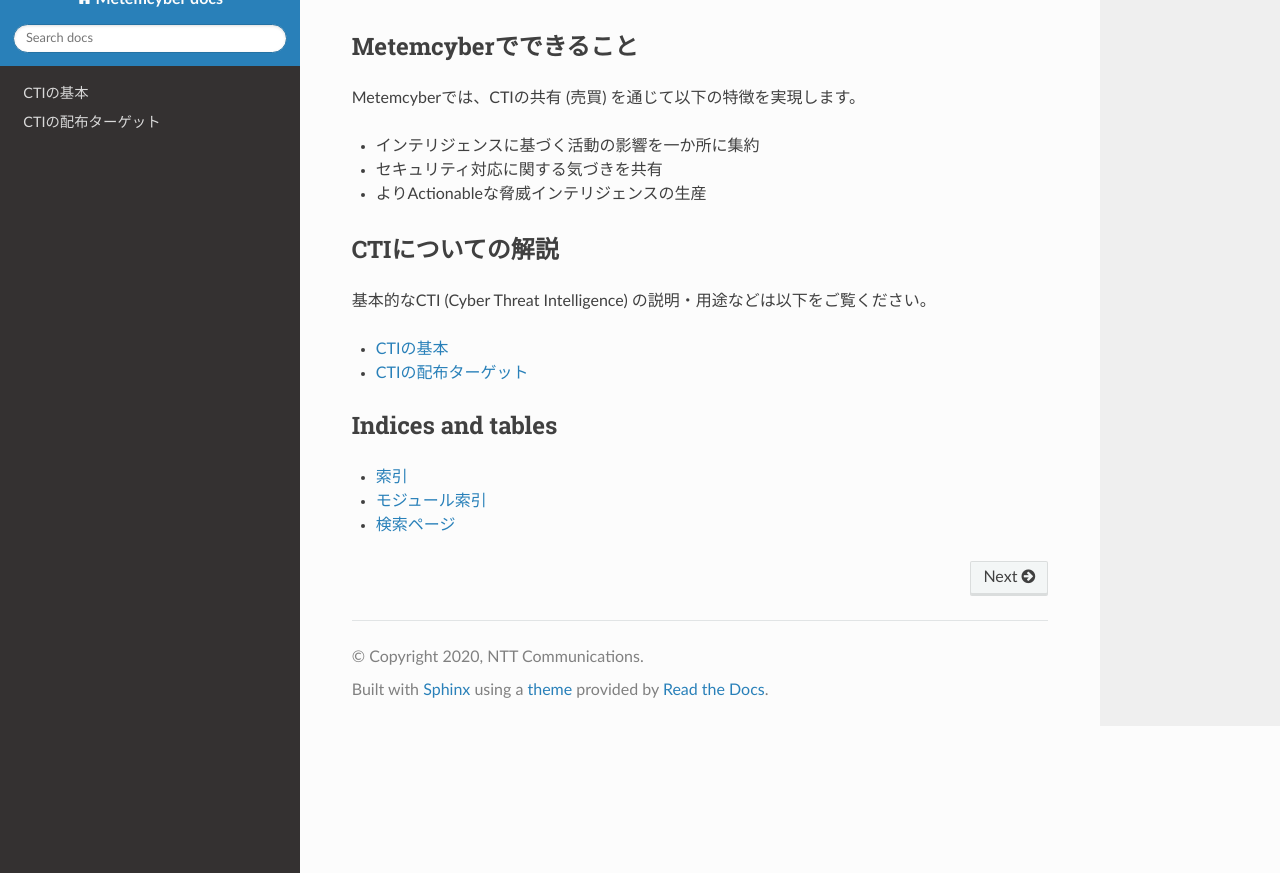
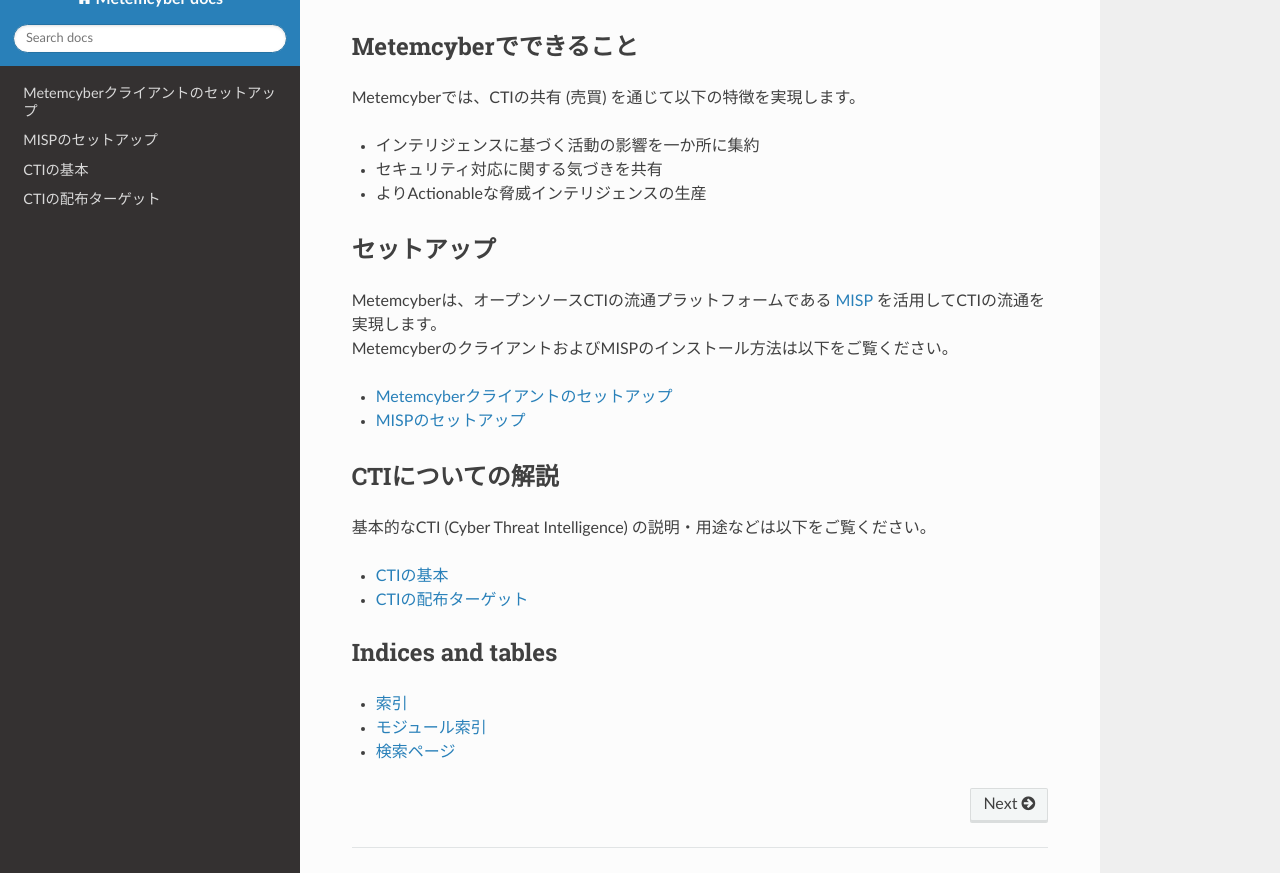
Before and after one commit to nttcom/metemcyber, a Sphinx documentation site: the page built from docs/index.rst, in a window 1280 px wide and 900 px high, scrolled down 684 px, cut to the strip 27-900 px from the top of the window. Built offline with Sphinx 7.4.7 and the Read the Docs theme 2.0.0, drawn with Linux system fonts in a browser that asks for light colours; some of the changed lines change nothing that is shown.

Commit message:
Add setup documents

```diff
--- a/docs/index.rst
+++ b/docs/index.rst
@@ -1,8 +1,8 @@
 Metemcyber: 脅威インテリジェンス流通基盤
-======================================
+========================================
 
 Metemcyberとは何か？
------------------
+--------------------
 | Metemcyberは、良質なCTI (Cyber Threat Intelligence: 脅威情報) をブロックチェーン上で流通させるための、**脅威インテリジェンス流通基盤** です。
 | ブロックチェーン上でCTIを流通させることで、可観測性が高いCTIの流通を実現を目指すとともに、これまで暗黙知であったインテリジェンス活用データを見える化を行います。
 
@@ -12,12 +12,24 @@
             <iframe src="https://drive.google.com/file/d/1Ec3fWHYrK_-v0PTovCf77HgMxA7mof9r/preview" width="640" height="360"></iframe>
 
 Metemcyberでできること
---------------------
+----------------------
 Metemcyberでは、CTIの共有 (売買) を通じて以下の特徴を実現します。
 
 - インテリジェンスに基づく活動の影響を一か所に集約
 - セキュリティ対応に関する気づきを共有
 - よりActionableな脅威インテリジェンスの生産
+
+
+セットアップ
+------------
+| Metemcyberは、オープンソースCTIの流通プラットフォームである `MISP <https://www.misp-project.org/>`_ を活用してCTIの流通を実現します。
+| MetemcyberのクライアントおよびMISPのインストール方法は以下をご覧ください。
+
+.. toctree::
+    :maxdepth: 1
+
+    setup/metemcyber
+    setup/misp
 
 CTIについての解説
 -----------------
--- /dev/null
+++ b/docs/setup/metemcyber.rst
@@ -0,0 +1,111 @@
+Metemcyberクライアントのセットアップ
+====================================
+
+本ページでは、MetemcyberのInstall方法について解説いたします。
+
+
+Requirment
+----------
+* Docker環境 (Docker-CE等)
+* `jq <https://stedolan.github.io/jq/>`_ (設定ファイルの解析時に必要)
+* Python 3.8+
+* `go-ethereum <https://github.com/ethereum/go-ethereum>`__ (鍵作成時に必要)
+
+
+Metemcyberのセットアップ
+------------------------
+
+    .. code-block:: bash
+
+        git clone https://github.com/nttcom/metemcyber.git
+        cd metemcyber
+
+
+ブロックチェーン接続のための鍵作成
+----------------------------------
+| `go-ethereum <https://github.com/ethereum/go-ethereum>`__ を使用し、鍵を作成します。
+| インストール方法は `公式ページ <https://geth.ethereum.org/docs/install-and-build/installing-geth#install-on-ubuntu-via-ppas>`_ を参考に行います。
+| ubuntuだと apt コマンドでインストール可能になっています。
+
+    .. code-block:: bash
+
+        sudo add-apt-repository -y ppa:ethereum/ethereum
+        sudo apt-get update
+        sudo apt-get install ethereum
+
+| 以下のコマンドを実行すると、Ethereumの鍵が作成されます。
+| 作成した鍵は、  `~/.ethereum/keystore/[time]--[address]`　に保存されます。
+
+    .. code-block:: bash
+
+        geth account new
+
+ブロックチェーン接続のための設定ファイルの準備
+----------------------------------------------
+| Ethereumに接続するための設定ファイルを準備します。
+| Pricom, ganache などのProviderごとにworkspaceが用意されています。ganacheなどはローカルでのテスト実行のためのworkspaceとなるため、基本的には操作する必要がありません。
+| Metemcyber共通のブロックチェーンにアクセスする場合、pricom用のworkspace “workspace.pricom/” に各種設定ファイルを格納します。
+
+environments
+~~~~~~~~~~~~~
+| 使用するブロックチェーン基盤にMetemcyberクライアントからアクセスするために、workspaceごとの設定ファイルが “workspace.XXXX/environments” に配置されております。
+| Metemcyberの環境に接続する際は、workspace.pricom/environments に配置された設定ファイルを利用します。
+| workspaceごとの設定ファイルが workspace.[workspace名]/environments に生成されるため、基本的にユーザが操作する必要はありません。
+
+    .. code-block::
+        :caption: workspace.pricom/environments
+
+        ## static params around network (out of our control)
+        DOCKER_NETWORK=memcyber-pricom
+        PROVIDER_HOST=rpc.metemcyber.ntt.com
+        PROVIDER_FROM_LOCAL=https://${PROVIDER_HOST}
+
+config
+~~~~~~~
+| Metemcyber上でCTIを収集するためには、配布されているCTIのリストを保持しているコントラクト (カタログコントラクト) などを参照する必要があります。
+| カタログコントラクトのアドレスなど、Metemcyber を利用するのに必要なアドレスが　workspace.pricom/config.ini から参照されます。このファイルはデフォルトで設定されており、基本的にユーザが操作する必要はありません。
+
+    .. code-block::
+        :caption: workspace.pricom/config.ini
+
+        [catalog]
+        address = 0x2174f4D4f9e0900838dFF911eC27f892aE681365
+
+        [broker]
+        address = 0x05F58Fa2eb18F0AD386daAfE7BDC189af3299945
+
+        [operator]
+        address = 0xaFA074f0Df765F2D65e5Ba9354DF11FA21C32026
+        owner = 0x97aa90C5D1CAA592707CC26f6B8BEFe56b5e025d
+        solver_pluginfile =
+
+        [memcyber_util]
+        address = 0x40Ce47d31990703C5Aa8C9D889b7eBefBCD47829
+        placeholder = __$d155a977877e3237ef3c963856ee3253bb$__
+
+
+metemcyber.settings
+~~~~~~~~~~~~~~~~~~~~
+| metemcyber の実証実験においては、クライアント間でCTIの実ファイルを共有するために、Google Cloud Platoform (GCP) を利用します。GCPにアクセスするための情報を metemcyber.settings に記載します。
+| 実証実験の利用規約に同意したときに表示されたアクセストークンを “FUNCTIONS_TOKEN” に入力します。
+| 例として、アクセストークンが 「abcdefgh」の場合は以下のように入力します。
+
+    .. code-block::
+        :caption: metemcyber.settings
+
+        FUNCTIONS_URL=https://exchange.prod.metemcyber.ntt.com
+        FUNCTIONS_TOKEN=abcdefgh
+
+セットアップコマンドの実行
+~~~~~~~~~~~~~~~~~~~~~~~~~~
+| 本稿では、Metemcyber クライアントをMetemcyber 環境のブロックチェーン(Pricom)に接続するための、セットアップコマンドの利用方法について説明します。
+| クライアントのセットアップ、起動などには、Metemcyber クライアントプログラムの memcyber_ctl.sh を使用します。
+| クライアントのセットアップは以下のコマンドを実行します
+
+    .. code-block:: bash
+
+        ./memcyber_ctl.sh pricom init
+
+| 上記コマンドで、“workspace/” ディレクトリから、pricom 用のworkspace  である “workspace.pricom/” へのシンボリックリンクが設定されます。
+| Metemcyber クライアントプログラムは “workspace” のディレクトリ内の設定ファイルを参照してブロックチェーンに接続します。
+| `./memcyber_ctl.sh [provier_name] init` コマンドを実施することでworkspace のシンボリックリンクの参照先が入れ替わり、接続先のブロックチェーンの設定を切り替えることができます。
--- /dev/null
+++ b/docs/setup/misp.rst
@@ -0,0 +1,34 @@
+MISPのセットアップ
+==================
+
+| Metemcyberは、`MISP <https://www.misp-project.org/>`_ というオープンソースの脅威情報共有プラットフォームを用いてCTIの共有を実現します。
+| MISPは、脅威インテリジェンスを蓄積・共有・関連づけを行うオープンソースソフトウェアです。
+| 組織はMISPを活用することで、脅威インテリジェンスを効率的に蓄積・共有し、脅威インテリジェンスを活用したセキュリティオペレーションを実施することができます。
+| MISPの詳細を知りたい場合は、`MISP公式サイトの解説 <https://www.misp-project.org/features.html>`_ 、もしくは公式サイトのトレーニング資料や講演資料などを参考にしてください。
+
+    * `MISP公式サイト <https://www.circl.lu/services/misp-training-materials/>`_
+    * `Githubのtrainingレポジトリ <https://github.com/MISP/misp-training>`_
+
+| このページでは、MISPの概要、インストール方法、イベントの作成方法について紹介いたします。
+
+MISPのインストール
+------------------
+
+| MISPのインストール方法は、`MISP公式ページ <https://www.misp-project.org/download/>`_ に記載されています。
+| インストール方法は、いくつかの選択肢があります。
+
+公式のインストールガイドを使う場合
+~~~~~~~~~~~~~~~~~~~~~~~~~~~~~~~~~~
+| サーバ上に直接MISPをインストールする場合は、MISP公式が提供する `MISP Install Documentation <https://misp.github.io/MISP/>`_ に従います。
+| 例として、Ubuntu 18.04の場合は以下のコマンドでインストール可能です。
+
+    .. code-block:: bash
+
+        # インストールスクリプトのダウンロード
+        wget -O /tmp/INSTALL.sh https://raw.githubusercontent.com/MISP/MISP/2.4/INSTALL/INSTALL.sh
+        # インストールスクリプトの実行
+        bash /tmp/INSTALL.sh
+
+dockerを使う方法
+~~~~~~~~~~~~~~~~
+| MISPのdockerイメージはいくつか公式サイトで紹介されていますが、現在は `docker-misp <https://github.com/MISP/docker-misp>`_ を利用するのがよいと思われます。
```
